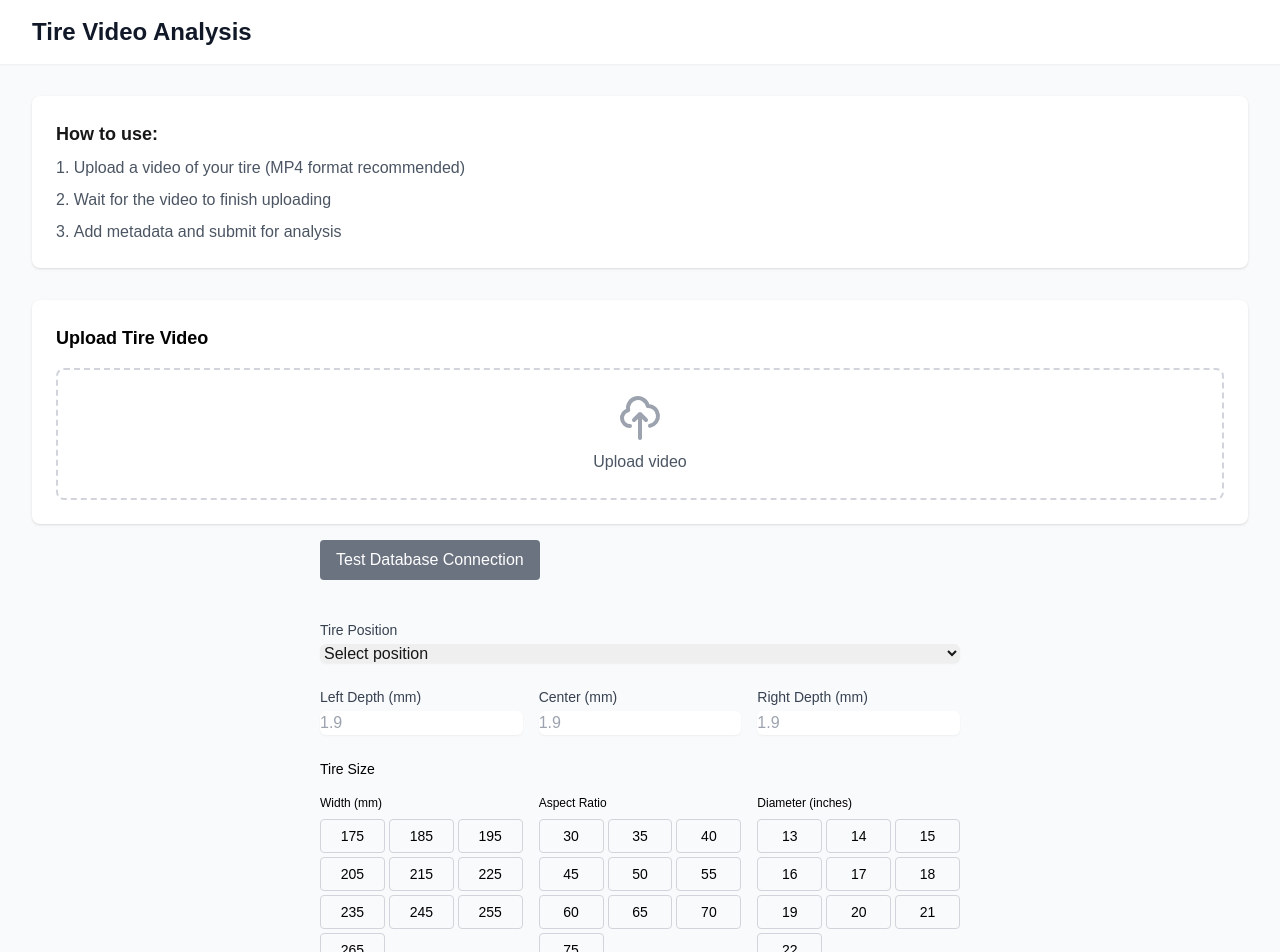
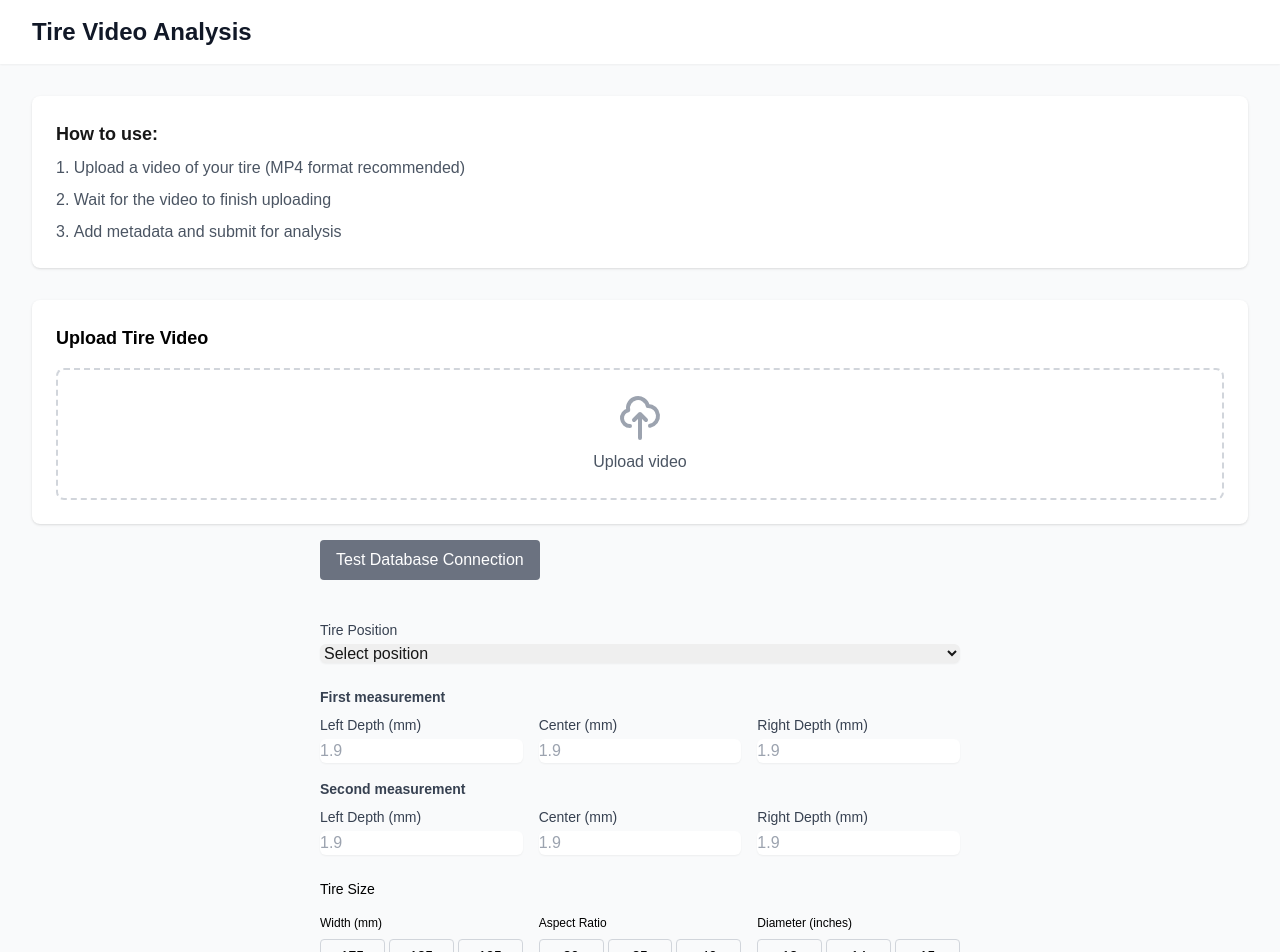
Before and after one commit to tobynbrooks/tyre-data-tool, a Next.js app in the folder tire-data/: page / in a window 1280 px wide. Shown: the top 952 px of the page. Built offline with nearby package versions, Linux system fonts and the light colour scheme.

Commit message:
second measurement

```diff
--- a/tire-data/app/api/measurements/route.ts
+++ b/tire-data/app/api/measurements/route.ts
@@ -21,6 +21,9 @@ export async function POST(request: Request) {
         left_depth,
         center_depth,
         right_depth,
+        second_left_depth,
+        second_center_depth,
+        second_right_depth,
         brand,
         model,
         size_width,
@@ -46,6 +49,9 @@ export async function POST(request: Request) {
         ${data.leftRegionDepth},
         ${data.centerRegionDepth},
         ${data.rightRegionDepth},
+        ${data.secondLeftRegionDepth},
+        ${data.secondCenterRegionDepth},
+        ${data.secondRightRegionDepth},
         ${data.brand},
         ${data.model},
         ${data.width},
--- a/tire-data/app/components/MetadataForm.tsx
+++ b/tire-data/app/components/MetadataForm.tsx
@@ -20,6 +20,9 @@ export default function MetadataForm({
     leftRegionDepth: null,
     centerRegionDepth: null,
     rightRegionDepth: null,
+    secondLeftRegionDepth: null,
+    secondCenterRegionDepth: null,
+    secondRightRegionDepth: null,
     brand: '',
     model: '',
     customBrand: '',
@@ -100,6 +103,9 @@ export default function MetadataForm({
       leftDepth: formData.leftRegionDepth,
       centerDepth: formData.centerRegionDepth,
       rightDepth: formData.rightRegionDepth,
+      secondLeftDepth: formData.secondLeftRegionDepth,
+      secondCenterDepth: formData.secondCenterRegionDepth,
+      secondRightDepth: formData.secondRightRegionDepth,
       brand: formData.brand
     });
 
@@ -212,6 +218,9 @@ export default function MetadataForm({
         leftDepth={formData.leftRegionDepth}
         centerDepth={formData.centerRegionDepth}
         rightDepth={formData.rightRegionDepth}
+        secondLeftDepth={formData.secondLeftRegionDepth}
+        secondCenterDepth={formData.secondCenterRegionDepth}
+        secondRightDepth={formData.secondRightRegionDepth}
         onChange={updateFormField}
       />
 
--- a/tire-data/app/components/tire-form/TireMeasurements.tsx
+++ b/tire-data/app/components/tire-form/TireMeasurements.tsx
@@ -2,51 +2,86 @@ interface TireMeasurementsProps {
   leftDepth: number | null;
   centerDepth: number | null;
   rightDepth: number | null;
+  secondLeftDepth: number | null;
+  secondCenterDepth: number | null;
+  secondRightDepth: number | null;
   onChange: (field: string, value: number | null) => void;
 }
 
-export function TireMeasurementsSection({ leftDepth, centerDepth, rightDepth, onChange }: TireMeasurementsProps) {
+export function TireMeasurementsSection({
+  leftDepth,
+  centerDepth,
+  rightDepth,
+  secondLeftDepth,
+  secondCenterDepth,
+  secondRightDepth,
+  onChange,
+}: TireMeasurementsProps) {
   return (
-    <div className="grid grid-cols-3 gap-4">
+    <div className="space-y-4">
       <div>
-        <label className="block text-sm font-medium text-gray-700">
-          Left Depth (mm)
-        </label>
-        <input
-          type="number"
-          inputMode="decimal"
-          value={leftDepth ?? ''}
-          onChange={(e) => onChange('leftRegionDepth', e.target.value ? parseFloat(e.target.value) : null)}
-          className="mt-1 block w-full rounded-md border-gray-300 shadow-sm focus:border-blue-500 focus:ring-blue-500"
-          placeholder="1.9"
-        />
+        <h2 className="mb-2 text-sm font-semibold text-gray-700">First measurement</h2>
+        <div className="grid grid-cols-3 gap-4">
+          <DepthInput
+            label="Left Depth (mm)"
+            value={leftDepth}
+            onChange={(value) => onChange('leftRegionDepth', value)}
+          />
+          <DepthInput
+            label="Center (mm)"
+            value={centerDepth}
+            onChange={(value) => onChange('centerRegionDepth', value)}
+          />
+          <DepthInput
+            label="Right Depth (mm)"
+            value={rightDepth}
+            onChange={(value) => onChange('rightRegionDepth', value)}
+          />
+        </div>
       </div>
+
       <div>
-        <label className="block text-sm font-medium text-gray-700">
-          Center (mm)
-        </label>
-        <input
-          type="number"
-          inputMode="decimal"
-          value={centerDepth ?? ''}
-          onChange={(e) => onChange('centerRegionDepth', e.target.value ? parseFloat(e.target.value) : null)}
-          className="mt-1 block w-full rounded-md border-gray-300 shadow-sm focus:border-blue-500 focus:ring-blue-500"
-          placeholder="1.9"
-        />
-      </div>
-      <div>
-        <label className="block text-sm font-medium text-gray-700">
-          Right Depth (mm)
-        </label>
-        <input
-          type="number"
-          inputMode="decimal"
-          value={rightDepth ?? ''}
-          onChange={(e) => onChange('rightRegionDepth', e.target.value ? parseFloat(e.target.value) : null)}
-          className="mt-1 block w-full rounded-md border-gray-300 shadow-sm focus:border-blue-500 focus:ring-blue-500"
-          placeholder="1.9"
-        />
+        <h2 className="mb-2 text-sm font-semibold text-gray-700">Second measurement</h2>
+        <div className="grid grid-cols-3 gap-4">
+          <DepthInput
+            label="Left Depth (mm)"
+            value={secondLeftDepth}
+            onChange={(value) => onChange('secondLeftRegionDepth', value)}
+          />
+          <DepthInput
+            label="Center (mm)"
+            value={secondCenterDepth}
+            onChange={(value) => onChange('secondCenterRegionDepth', value)}
+          />
+          <DepthInput
+            label="Right Depth (mm)"
+            value={secondRightDepth}
+            onChange={(value) => onChange('secondRightRegionDepth', value)}
+          />
+        </div>
       </div>
     </div>
   );
 }
+
+interface DepthInputProps {
+  label: string;
+  value: number | null;
+  onChange: (value: number | null) => void;
+}
+
+function DepthInput({ label, value, onChange }: DepthInputProps) {
+  return (
+    <div>
+      <label className="block text-sm font-medium text-gray-700">{label}</label>
+      <input
+        type="number"
+        inputMode="decimal"
+        value={value ?? ''}
+        onChange={(event) => onChange(event.target.value ? parseFloat(event.target.value) : null)}
+        className="mt-1 block w-full rounded-md border-gray-300 shadow-sm focus:border-blue-500 focus:ring-blue-500"
+        placeholder="1.9"
+      />
+    </div>
+  );
+}
--- a/tire-data/app/types/types.ts
+++ b/tire-data/app/types/types.ts
@@ -10,6 +10,9 @@ export interface TireMetadata {
   leftRegionDepth: number | null;
   centerRegionDepth: number | null;
   rightRegionDepth: number | null;
+  secondLeftRegionDepth: number | null;
+  secondCenterRegionDepth: number | null;
+  secondRightRegionDepth: number | null;
   brand: string;
   model: string;
   customBrand: string;
```
Also changed, not shown: 2 other files (tests, documents, lock files or other folders).
